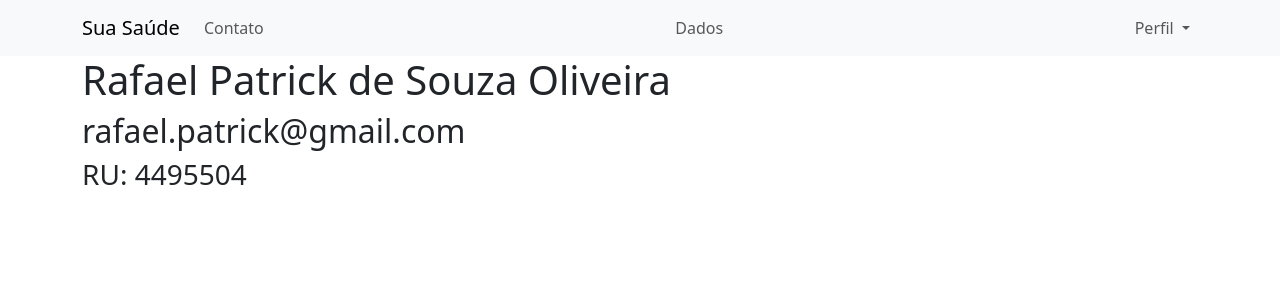
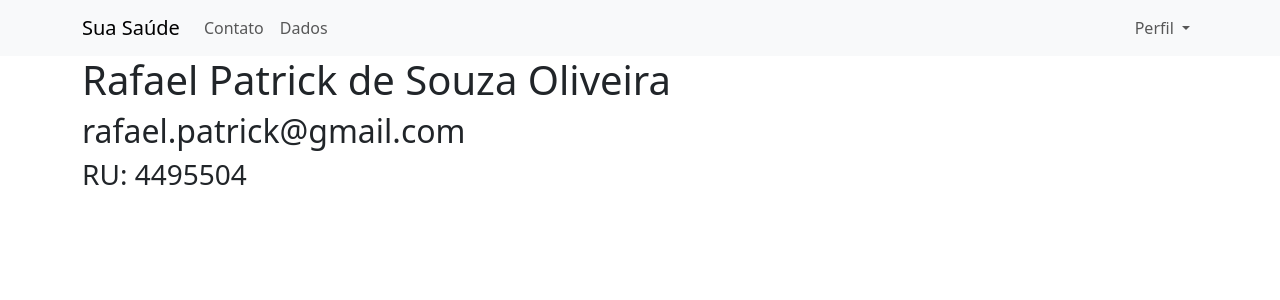
Before and after one commit to Fulcrum04/SuaSaude, a Flask app: page /contato in a window 1280 px wide. Shown: the top 300 px of the page. Run offline with Flask 3, Linux system fonts and the light colour scheme.

Commit message:
Update navbar.html

```diff
--- a/SuaSaude/templates/navbar.html
+++ b/SuaSaude/templates/navbar.html
@@ -9,8 +9,6 @@
         <li class="nav-item">
           <a class="nav-link" href="{{url_for('contato')}}">Contato</a>
         </li>
-      </ul>
-      <ul class="navbar-nav me-auto mb-2 mb-lg-0">
         <li class="nav-item">
           <a class="nav-link" href="{{url_for('dados')}}">Dados</a>
         </li>
```
